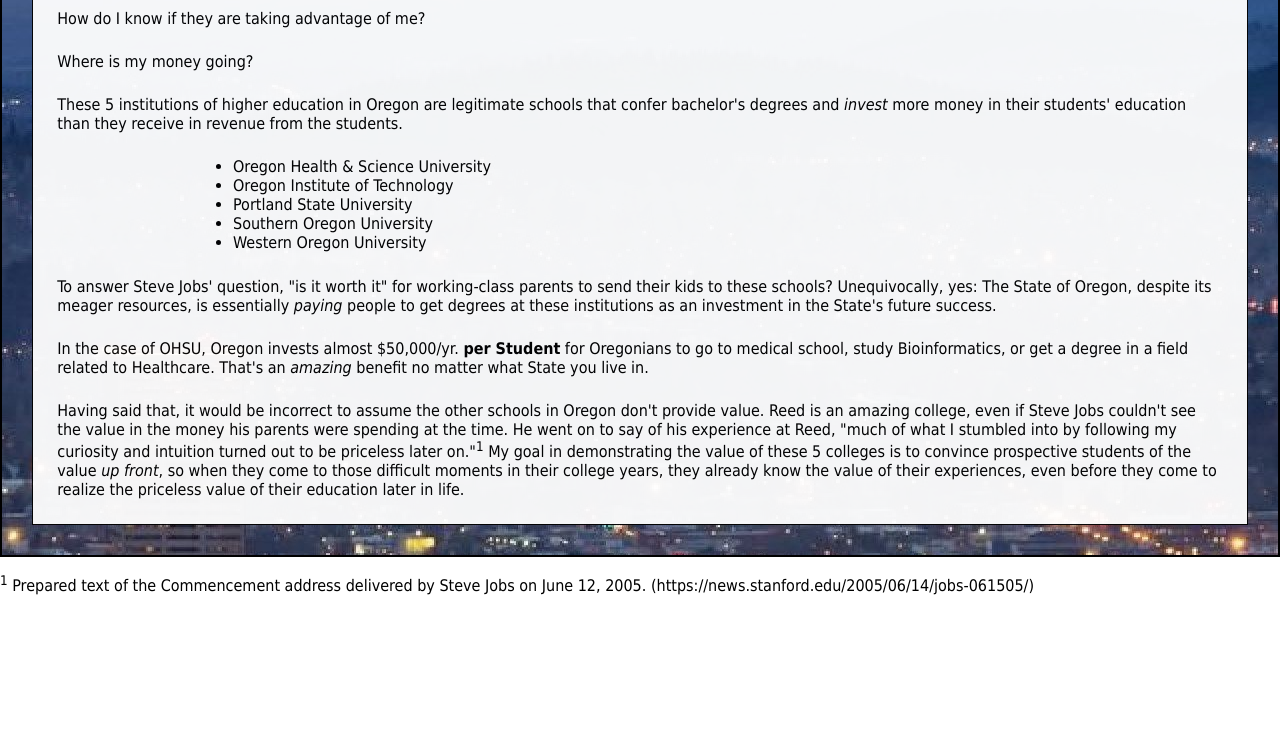
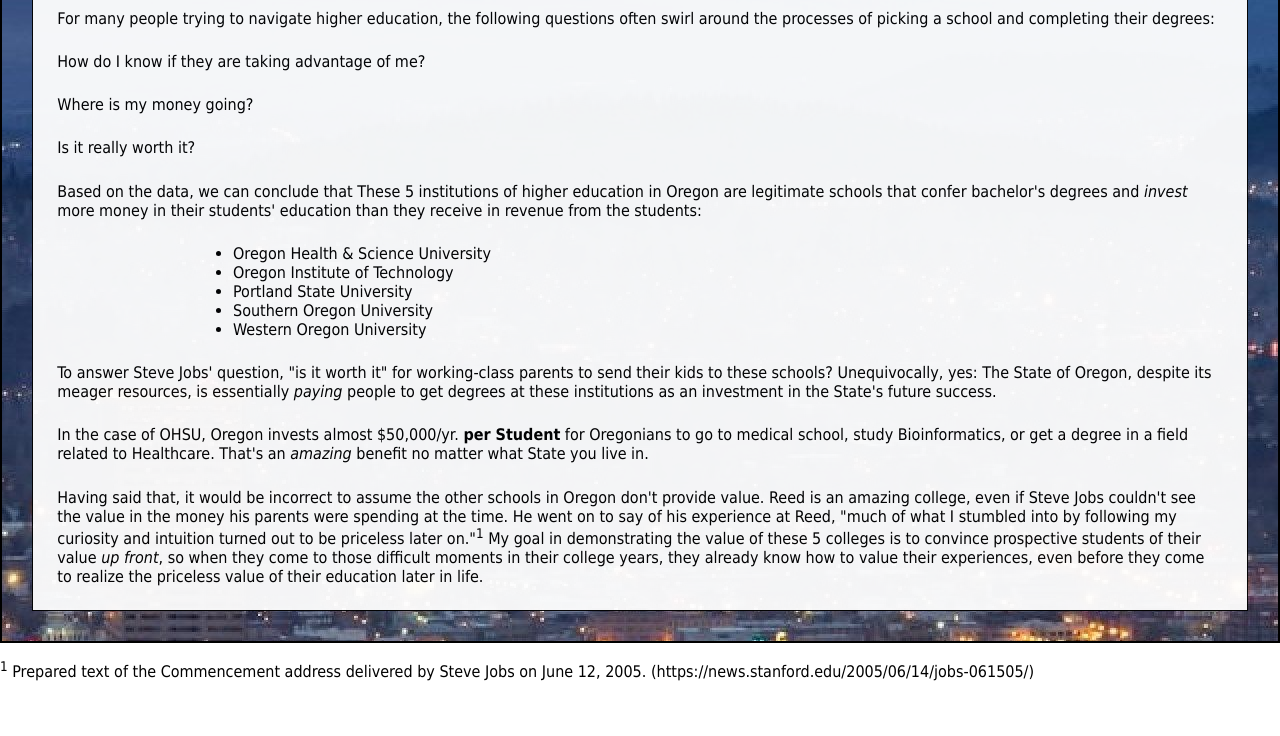
Before and after one commit to bryanmg2/bryanmg2.github.io, a plain HTML site: page conclusion.html in a window 1280 px wide. Shown: the part 111-847 px from the top of the page. Before the commit the page ends 800 px from the top, so only its background shows below. Drawn offline with nearby package versions, Linux system fonts and the light colour scheme.

Commit message:
added content to the conclusion

```diff
--- a/conclusion.html
+++ b/conclusion.html
@@ -12,12 +12,16 @@
 	<div class="transbox">
 
 <h1>Conclusion</h1>
+<p>For many people trying to navigate higher education, the following
+questions often swirl around the processes of picking a school and
+completing their degrees:</p>
 <p>How do I know if they are taking advantage of me?</p>
 <p>Where is my money going?</p>
+<p>Is it really worth it?</p>
 
-<p>These 5 institutions of higher education in Oregon are legitimate schools that confer bachelor's degrees and <i>invest</i>
-more money in their students' education than they receive in revenue from the students.</p>
-
+<p>Based on the data, we can conclude that These 5 institutions of higher education in
+Oregon are legitimate schools that confer bachelor's degrees and <i>invest</i>
+more money in their students' education than they receive in revenue from the students:</p>
 
 <ul>
 <li>Oregon Health & Science University</li>
@@ -42,8 +46,8 @@ the value in the money his parents were spending at the time. He went on to say
 of his experience at Reed, "much of what I stumbled into by following my curiosity
 and intuition turned out to be priceless later on."<sup>1</sup> My goal in
 demonstrating the value of these 5 colleges is to convince prospective students
-of the value <i>up front</i>, so when they come to those difficult moments
-in their college years, they already know the value of their experiences, even
+of their value <i>up front</i>, so when they come to those difficult moments
+in their college years, they already know how to value their experiences, even
 before they come to realize the priceless value of their education later in
 life.</p>
 
```
